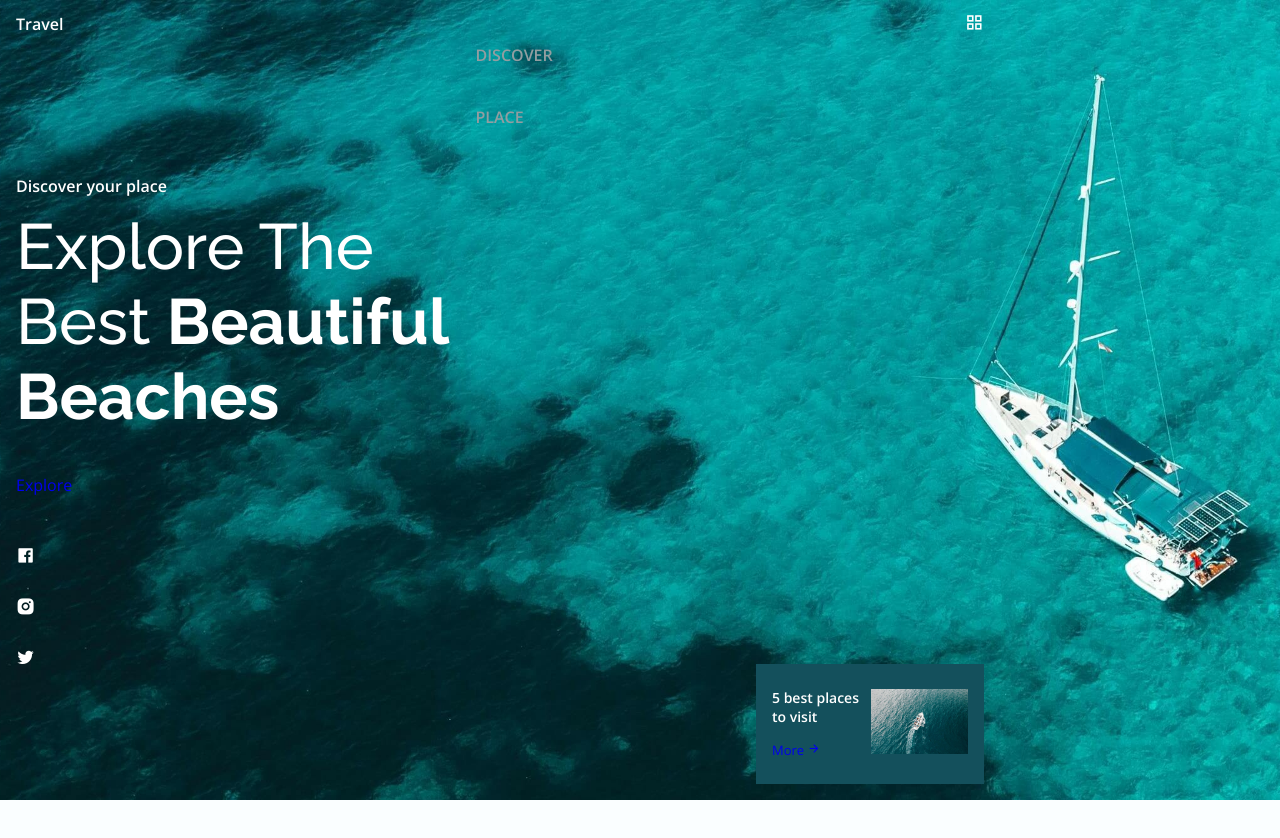
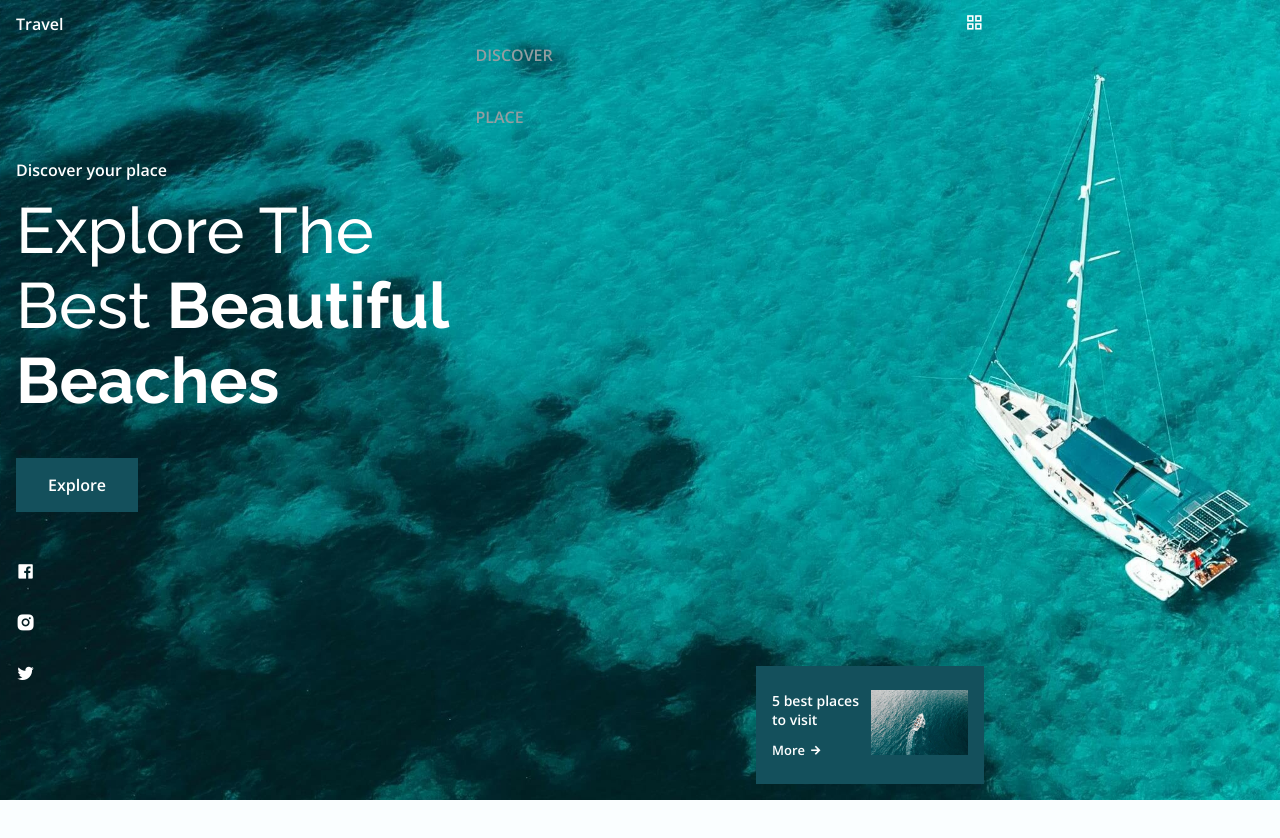
Before and after one commit to Vailery/Websites, a plain HTML site: page travel-website/index.html in a window 1280 px wide. Drawn offline with nearby package versions, Linux system fonts and the light colour scheme.

Commit message:
feat: change buttons
add styles for buttons

```diff
--- a/travel-website/assets/css/style.css
+++ b/travel-website/assets/css/style.css
@@ -318,3 +318,34 @@ input {
 .home__info-img:hover {
     transform: var(--img-scale);
 }
+
+
+/* buttons */
+
+.button {
+    display: inline-block;
+    background-color: var(--first-color);
+    color: var(--white-color);
+    padding: 1rem 2rem;
+    font-weight: var(--font-semi-bold);
+    transition: .3s;
+}
+
+.button:hover {
+    background-color: var(--first-color-alt);
+}
+
+.button--flex {
+    display: flex;
+    align-items: center;
+    column-gap: .25rem;
+}
+
+.button--link {
+    background: none;
+    padding: 0;
+}
+
+.button--link:hover {
+    background: none;
+}
```
